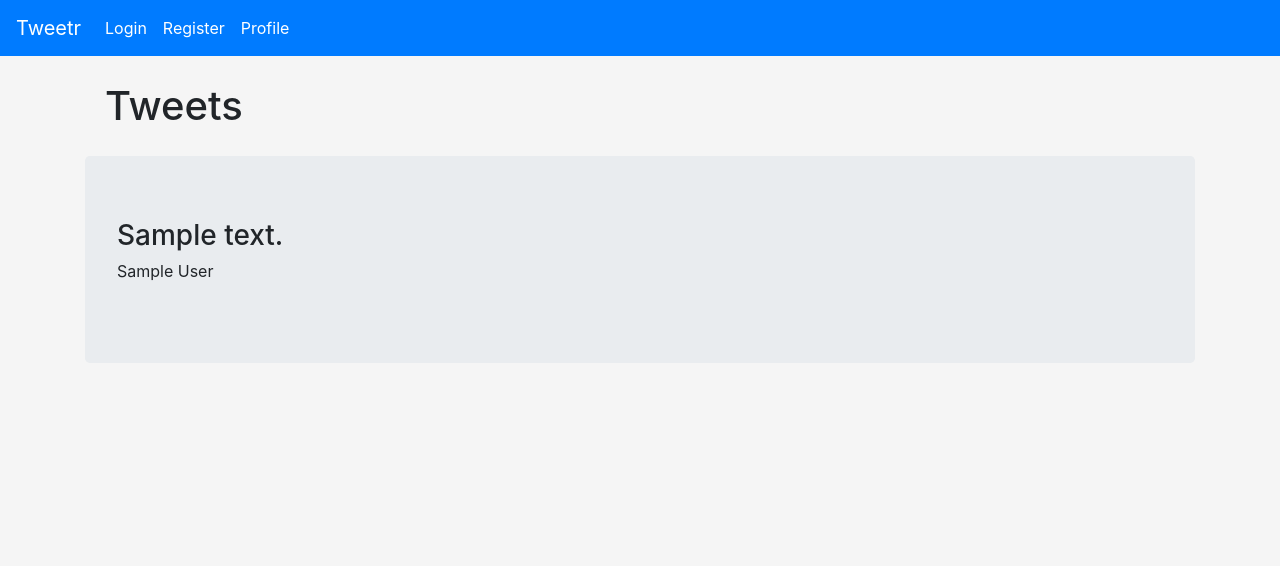
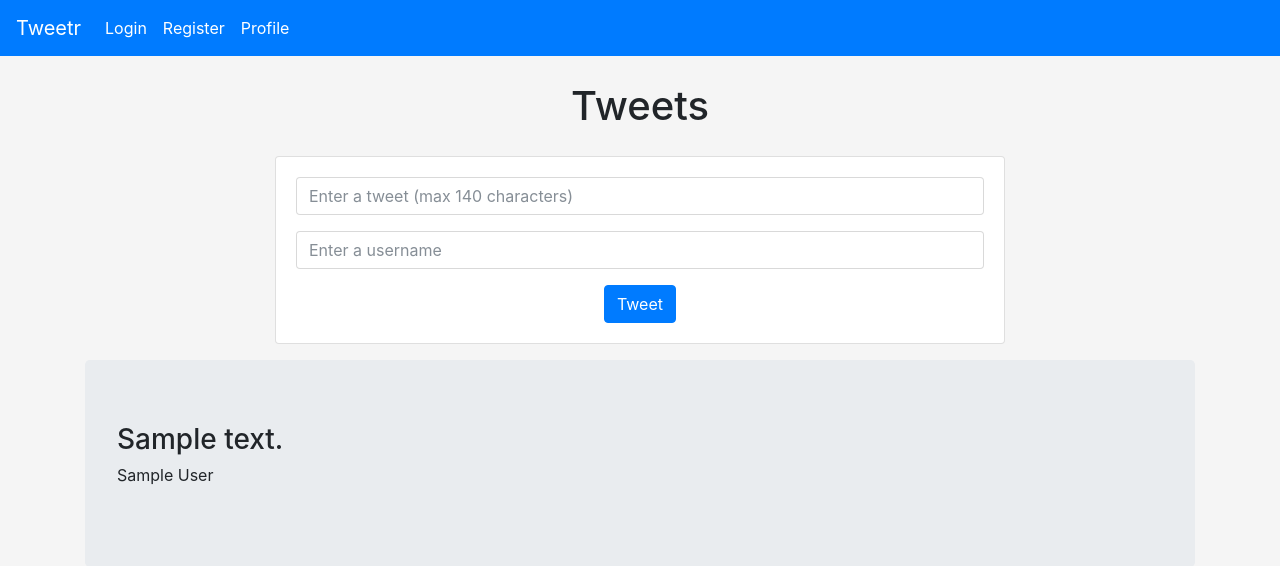
Before and after one commit to cs1501-tools-of-the-trade/social-platform-demo, a Flask app: template templates/index.html in a window 1280 px wide. Shown: the top 566 px of the page. Run offline with Flask 2, Linux system fonts and the light colour scheme; the template is opened without the code that fills it: most values are stand-ins (such as "Sample title", 1, 10 or a date in 2020); some libraries are stand-ins or nearby versions.

Commit message:
Finished tweet creation and display

```diff
--- a/app.py
+++ b/app.py
@@ -434,11 +434,6 @@ def user_loader(id):
 @app.route("/")
 def index():
 	tweets_raw = query_db('''select * from tweet''', [], one=False)
-	if not tweets_raw:
-		return jsonify(
-			status='error',
-			error='Tweets not found'
-		)
 	data = []
 	for tweet in tweets_raw:
 		data.append({
--- /dev/null
+++ b/static/js/tweet.js
@@ -0,0 +1,51 @@
+function setErrorState(message) {
+    const $errorMessage = $('#errorMessage');
+    if (!message) {
+        $errorMessage.text('');
+        $errorMessage.css('display', 'none');
+    } else {
+        $errorMessage.text(message);
+        $errorMessage.css('display', 'block');
+    }
+}
+
+function onTweetSubmit(event) {
+    const tweetText = $('#tweetInput').val();
+    if (tweetText.length > 140) {
+        setErrorState('Exceeded max length of a tweet.');
+        return;
+    } else if (tweetText.length == 0) {
+        setErrorState('Tweet cannot be empty.');
+        return;
+    }
+
+    const usernameText = $('#usernameInput').val();
+    if (usernameText.length == 0) {
+        setErrorState('Username cannot be empty.');
+        return;
+    }
+
+    Promise.resolve($.get('/api/v1/user/' + usernameText))
+    .then(function(res) {
+        if (res.error) {
+            return Promise.reject(res.error);
+        }
+
+        const data = {
+            'message': tweetText,
+            'author_id': res.user_id
+        }
+
+        return Promise.resolve($.post('/api/v1/tweet/', data));
+    })
+    .then(function(res) {
+        if (res.error) {
+            return Promise.reject(res.error);
+        }
+
+        setErrorState('');
+    })
+    .catch(function(err) {
+        setErrorState(err);
+    });
+}
--- a/templates/base.html
+++ b/templates/base.html
@@ -4,8 +4,16 @@
         <title>
             {% block title %}{% endblock %}
         </title>
-        <link rel="stylesheet" href="https://maxcdn.bootstrapcdn.com/bootstrap/4.0.0-beta/css/bootstrap.min.css" integrity="sha384-/Y6pD6FV/Vv2HJnA6t+vslU6fwYXjCFtcEpHbNJ0lyAFsXTsjBbfaDjzALeQsN6M" crossorigin="anonymous">
-        <link rel="stylesheet" href="styles.css">
+        {% block stylesheets %}
+            <link rel="stylesheet" href="https://maxcdn.bootstrapcdn.com/bootstrap/4.0.0-beta/css/bootstrap.min.css" integrity="sha384-/Y6pD6FV/Vv2HJnA6t+vslU6fwYXjCFtcEpHbNJ0lyAFsXTsjBbfaDjzALeQsN6M" crossorigin="anonymous">
+            <link rel="stylesheet" href="styles.css">
+        {% endblock %}
+        {% block scripts %}
+            <script
+                src="https://code.jquery.com/jquery-3.2.1.min.js"
+                integrity="sha256-hwg4gsxgFZhOsEEamdOYGBf13FyQuiTwlAQgxVSNgt4="
+                crossorigin="anonymous"></script>
+        {% endblock %}
     </head>
     <body>
         <nav class="navbar sticky-top navbar-expand-sm navbar-dark bg-primary">
--- a/templates/index.html
+++ b/templates/index.html
@@ -1,6 +1,14 @@
 {% extends 'base.html' %}
 
 {% block title %}Tweetr{% endblock %}
+
+{% block scripts %}
+    <script
+        src="https://code.jquery.com/jquery-3.2.1.min.js"
+        integrity="sha256-hwg4gsxgFZhOsEEamdOYGBf13FyQuiTwlAQgxVSNgt4="
+        crossorigin="anonymous"></script>
+    <script src="../static/js/tweet.js" type="text/javascript"></script>
+{% endblock %}
 
 <!-- TODO: check if registered or logged in already -->
 {% block nav_login %}
@@ -16,11 +24,32 @@
 {% endblock %}
 
 {% block content %}
-	<h1 style="padding: 20px">Tweets</h1>
+<h1 class="text-center" style="padding: 20px">Tweets</h1>
+<div class="row mb-3">
+    <div class="col-2"></div>
+    <div class="col-8 tweet-form">
+        <div class="alert alert-danger" id="errorMessage" style="display: none"></div>
+        <div class="card text-center">
+            <div class="card-body">
+                <form class="form" action="javascript:onTweetSubmit();">
+                    <div class="form-group">
+                        <input id="tweetInput" class="form-control" type="text" placeholder="Enter a tweet (max 140 characters)">
+                    </div>
+                    <div class="form-group">
+                        <input id="usernameInput" class="form-control" type="text" placeholder="Enter a username">
+                    </div>
+                    <button id="tweetSubmit" class="btn btn-primary" type="submit">Tweet</button>
+                </form>
+            </div>
+        </div>
+    </div>
+    <div class="col-2"></div>
+</div>
 {% for tweet in tweets %}
     <div class="jumbotron">
         <h3>{{ tweet.message }}</h3>
         <p>{{ tweet.first_name }} {{ tweet.last_name }}</p>
     </div>
 {% endfor %}
+
 {% endblock %}
```
Lines whose indentation alone changed are shown as unchanged.
